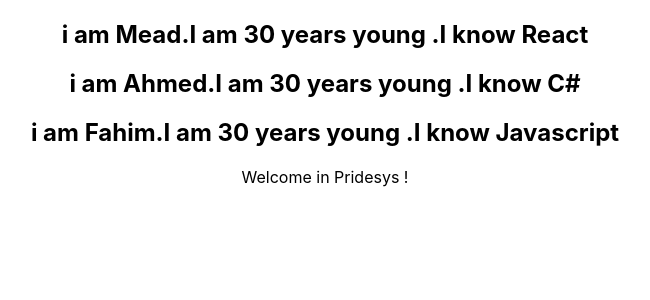
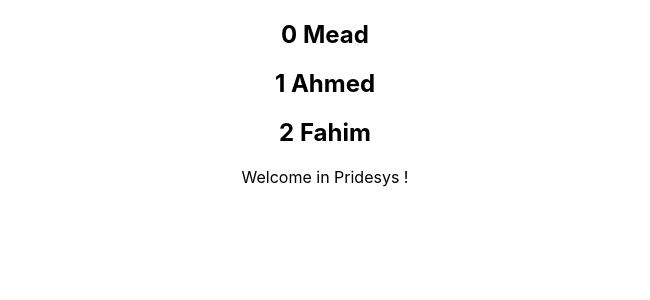
Before and after one commit to fahimmeadahmed/Intern, a React (Create React App) app in the folder React/hello-world/: page / in a window 1280 px wide. Shown: the top 300 px of the page, without its empty margins (315-965 px from the left). Built offline with nearby package versions, Linux system fonts and the light colour scheme.

Commit message:
Index as key

```diff
--- a/React/hello-world/src/components/NameList.js
+++ b/React/hello-world/src/components/NameList.js
@@ -2,7 +2,7 @@
 import Person from './Person'
 
 function NameList() {
-    // const names = ['Mead','Ahmed','Fahim']
+    const names = ['Mead','Ahmed','Fahim']
     const persons = [
         {
         id: 1,
@@ -13,21 +13,22 @@
         {
         id: 2,
         name: 'Ahmed',
-        age: 30,
+        age: 25,
         skill:'C#'
         },
         {
         id: 3,
         name: 'Fahim',
-        age: 30,
+        age: 31,
         skill:'Javascript'
         },
     ]
-const personList = persons.map(person => <Person person={person} />)
-    // const nameList = names.map(name => <h2>{name}</h2>)
+    // const personList = persons.map(person => <Person key={person.id} person={person} />)
+const nameList = names.map((name, index) => <h2 key={index}> {index} {name}</h2>)
     return (
         <div>
-            {personList}
+            {/* {personList} */}
+            {nameList}
                 {/* // nameList
                 // names.map(name => <h2>{name}</h2>)
             }            */}
```
